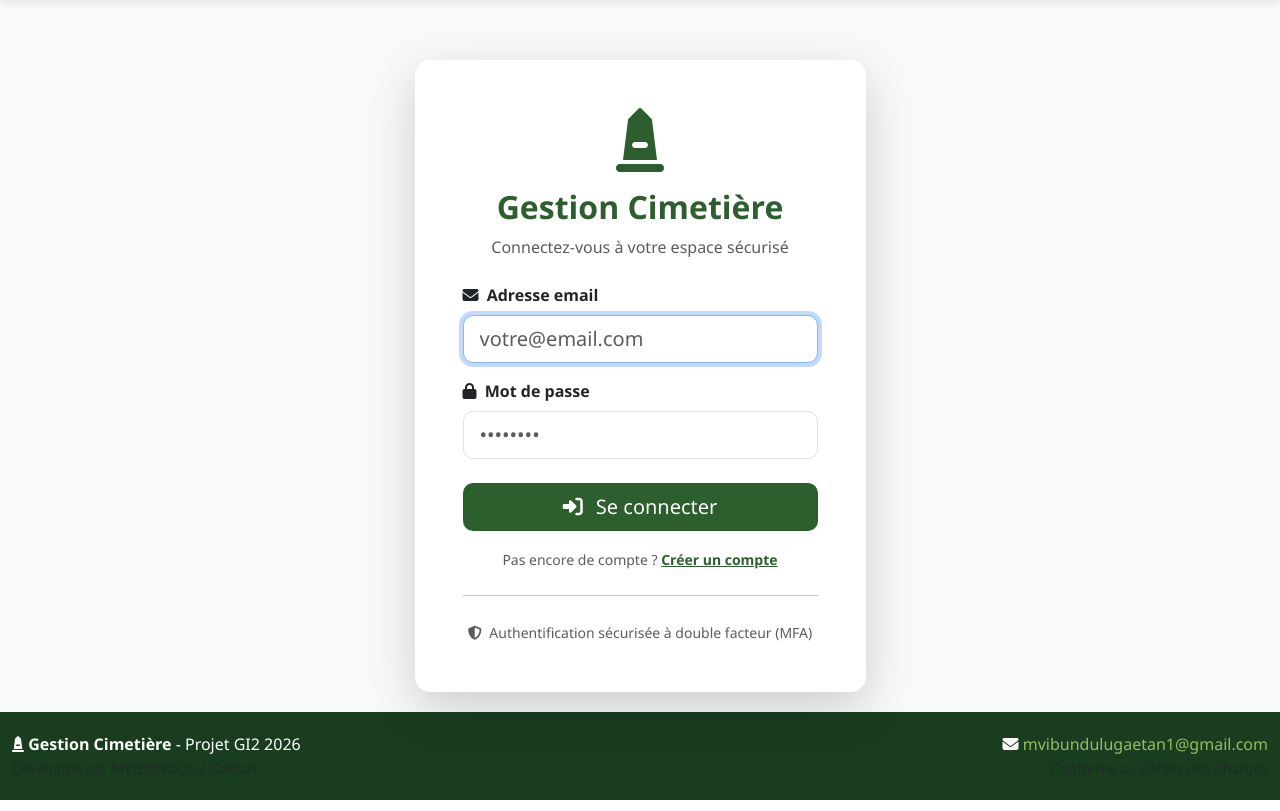
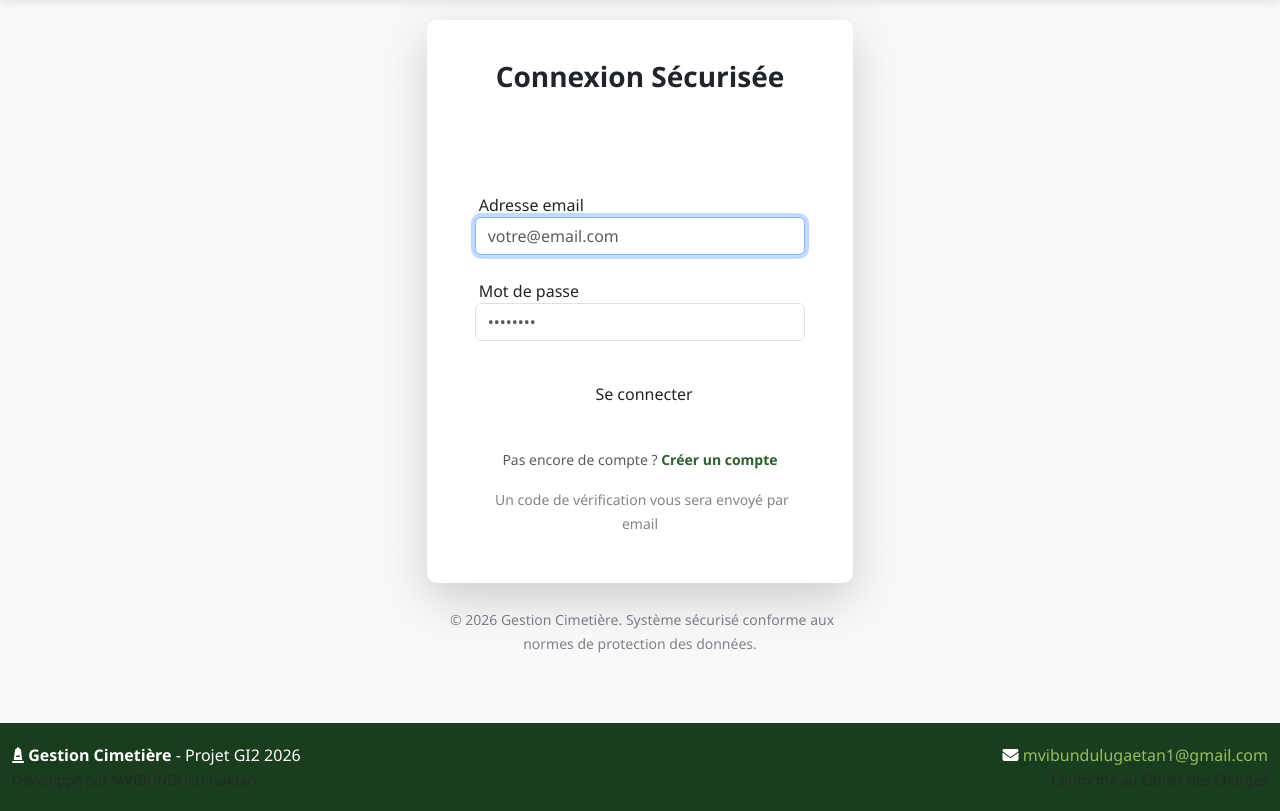
Before and after one commit to betsalimolotha5-cmd/cimetiere-gestion, a Django app: page /mfa/login/ in a window 1280 px wide. Shown: the part 57-868 px from the top of the page. Run offline with Django 5.2, Linux system fonts and the light colour scheme; parts of the project's set-up code (start-up, migrations or seed data) failed here and were passed over.

Commit message:
UI: Nettoyage final des templates, suppr

```diff
--- a/templates/mfa/login.html
+++ b/templates/mfa/login.html
@@ -1,85 +1,83 @@
-{% extends "base.html" %}
+{% extends 'base.html' %}
+{% load static %}
 
-{% block title %}Connexion{% endblock %}
+{% block title %}Connexion Sécurisée - Gestion Cimetière{% endblock %}
 
 {% block content %}
-<div class="container">
-    <div class="row justify-content-center">
-        <div class="col-12 col-md-6 col-lg-5">
-            <div class="card shadow-lg border-0" style="border-radius: 15px; margin-top: 40px;">
-                <div class="card-body p-4 p-md-5">
-
-                    <!-- En-tête -->
-                    <div class="text-center mb-4">
-                        <div class="mb-3">
-                            <i class="fas fa-monument fa-4x" style="color: #2c5f2d;"></i>
-                        </div>
-                        <h2 class="fw-bold" style="color: #2c5f2d;">Gestion Cimetière</h2>
-                        <p class="text-muted">Connectez-vous à votre espace sécurisé</p>
+<div class="d-flex align-items-center justify-content-center" style="min-height: calc(100vh - 200px);">
+    <div class="col-12 col-md-8 col-lg-5 col-xl-4">
+        <div class="card card-modern shadow-lg border-0 fade-in-up">
+            <div class="card-header-custom text-center py-4">
+                <i class="bi bi-shield-lock-fill text-white" style="font-size: 3.5rem;"></i>
+                <h3 class="mt-3 mb-1 fw-bold">Connexion Sécurisée</h3>
+                <p class="mb-0 text-white-50" style="font-size: 0.95rem;">Authentification à double facteur (MFA)</p>
             </div>
 
-                    <!-- Formulaire de connexion -->
-                    <form method="post" action="{% url 'login' %}">
+            <div class="card-body p-4 p-md-5">
+                <form method="post" novalidate>
                     {% csrf_token %}
 
-                        <div class="mb-3">
-                            <label for="email" class="form-label fw-bold">
-                                <i class="fas fa-envelope me-1"></i> Adresse email
+                    <div class="mb-4">
+                        <label for="email" class="form-label-modern">
+                            <i class="bi bi-envelope-fill me-1"></i> Adresse email
                         </label>
                         <input
                             type="email"
-                                class="form-control form-control-lg"
+                            class="form-control form-control-modern"
                             id="email"
                             name="email"
                             placeholder="votre@email.com"
                             required
+                            autocomplete="email"
                             autofocus
-                                style="border-radius: 10px;"
                         >
                     </div>
 
                     <div class="mb-4">
-                            <label for="password" class="form-label fw-bold">
-                                <i class="fas fa-lock me-1"></i> Mot de passe
+                        <label for="password" class="form-label-modern">
+                            <i class="bi bi-key-fill me-1"></i> Mot de passe
                         </label>
                         <input
                             type="password"
-                                class="form-control form-control-lg"
+                            class="form-control form-control-modern"
                             id="password"
                             name="password"
                             placeholder="••••••••"
                             required
-                                style="border-radius: 10px;"
+                            autocomplete="current-password"
                         >
                     </div>
 
-                        <div class="d-grid">
-                            <button type="submit" class="btn btn-lg text-white" style="background-color: #2c5f2d; border-radius: 10px;">
-                                <i class="fas fa-sign-in-alt me-2"></i> Se connecter
+                    <button type="submit" class="btn btn-modern btn-primary-modern w-100 py-3">
+                        <i class="bi bi-box-arrow-in-right me-2"></i>
+                        Se connecter
                     </button>
-                        </div>
+                </form>
 
-			<div class="text-center mt-3">
+                <div class="text-center mt-4">
                     <small class="text-muted">
                         Pas encore de compte ?
-       				 <a href="{% url 'register' %}" style="color: var(--primary-color); font-weight: 600;">
+                        <a href="{% url 'register' %}" style="color: var(--primary-color); font-weight: 600; text-decoration: none;">
                             Créer un compte
                         </a>
                     </small>
                 </div>
-                    </form>
 
-                    <hr class="my-4">
-
-                    <div class="text-center">
-                        <small class="text-muted">
-                            <i class="fas fa-shield-alt me-1"></i>
-                            Authentification sécurisée à double facteur (MFA)
+                <div class="text-center mt-3">
+                    <small class="text-muted opacity-75">
+                        <i class="bi bi-info-circle-fill me-1"></i>
+                        Un code de vérification vous sera envoyé par email
                     </small>
                 </div>
-
             </div>
         </div>
+
+        <!-- Footer 100% générique et professionnel -->
+        <div class="text-center mt-4 mb-5">
+            <small class="text-muted opacity-75">
+                <i class="bi bi-shield-check me-1"></i>
+                &copy; 2026 Gestion Cimetière. Système sécurisé conforme aux normes de protection des données.
+            </small>
         </div>
     </div>
 </div>
```
Also changed, not shown: templates/mfa/register.html (+11 -60 lines), templates/mfa/verification.html (+58 -98 lines). Lines whose indentation alone changed are shown as unchanged.
